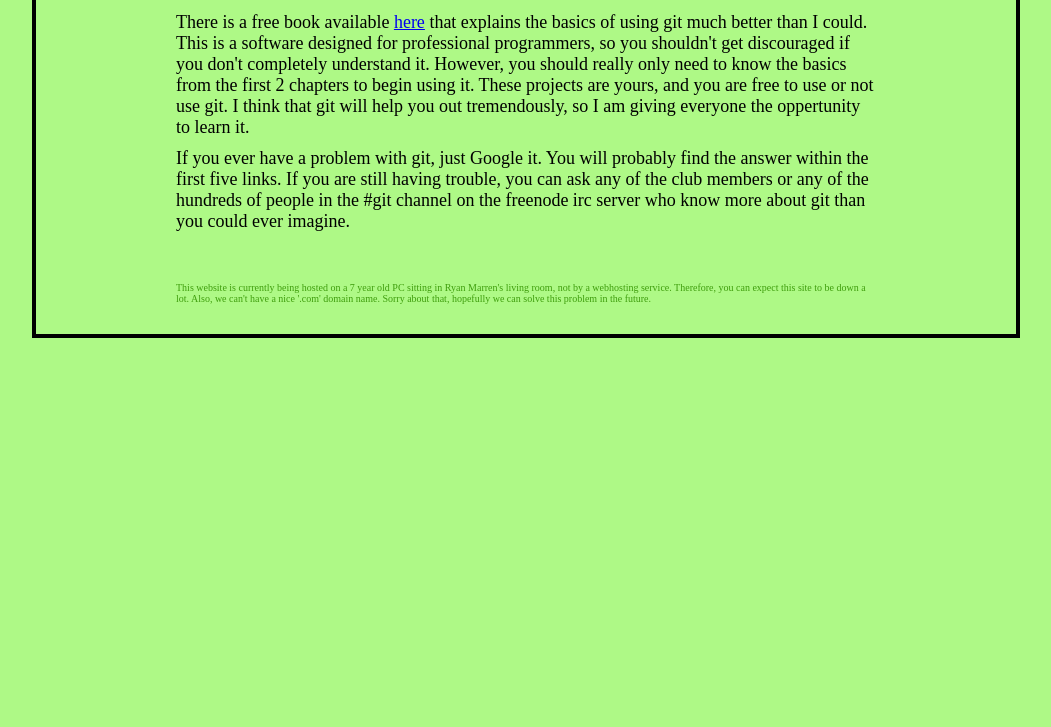
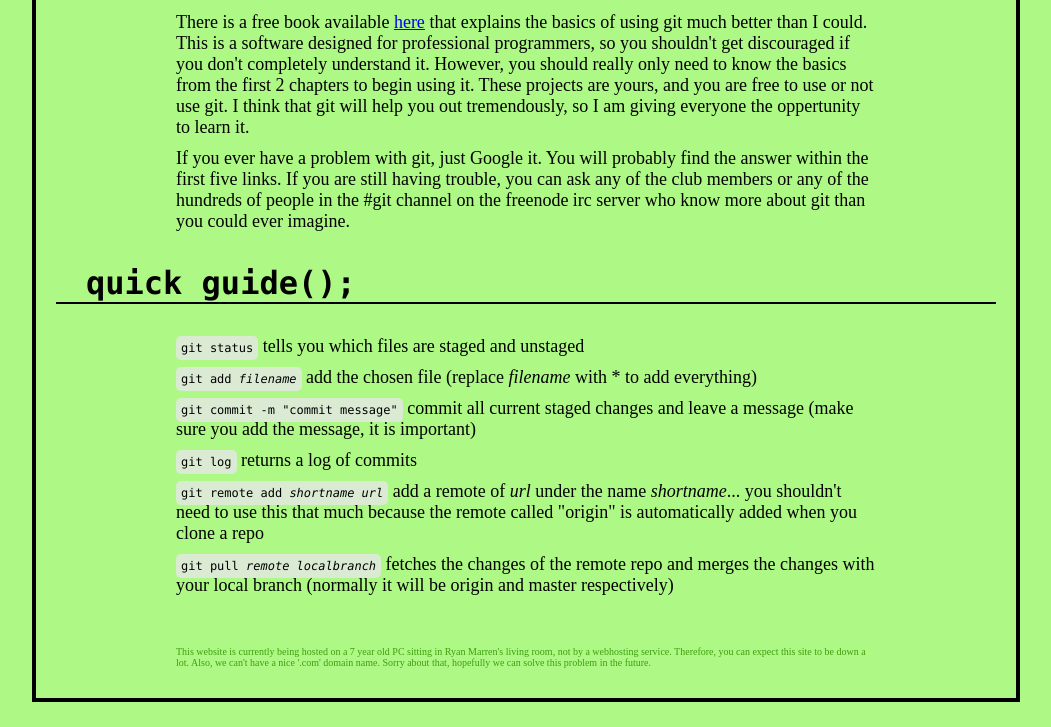
Before and after one commit to RyMarr475/TZHSProgramming, a plain HTML site: page git.html in a window 1280 px wide. Shown: the part 618-1345 px from the top of the page, without its empty margins (114-1165 px from the left). Before the commit the page ends 981 px from the top, so only its background shows below. Drawn offline with Linux system fonts and the light colour scheme.

Commit message:
added frequently used git commands section

```diff
--- a/css/main.css
+++ b/css/main.css
@@ -85,5 +85,10 @@ h3.chapter{
 	text-align:left;
 }
 
-.tutpic{
-	text-align: center;}
+.code{
+	font-family:lucida console;
+	font-size: 12px;
+	padding:5px;
+	background-color: rgba(230,230,230,.8);
+	border-radius: 5px;
+}
--- a/git.html
+++ b/git.html
@@ -39,7 +39,25 @@
 				<p>
 					If you ever have a problem with git, just Google it. You will probably find the answer within the first five links. If you are still having trouble, you can ask any of the club members or any of the hundreds of people in the #git channel on the freenode irc server who know more about git than you could ever imagine.
 				</p>
-
+				<h3 class="section">quick guide();</h3>
+				<p>
+					<span class="code">git status</span> tells you which files are staged and unstaged
+				</p>
+				<p>
+					<span class="code">git add <em>filename</em></span> add the chosen file (replace <em>filename</em> with * to add everything)
+				</p>
+				<p>
+					<span class="code">git commit -m "commit message"</span> commit all current staged changes and leave a message (make sure you add the message, it is important)
+				</p>
+				<p>
+					<span class="code">git log</span> returns a log of commits
+				</p>
+				<p>
+					<span class="code">git remote add <em>shortname url</em></span> add a remote of <em>url</em> under the name <em>shortname</em>... you shouldn't need to use this that much because the remote called "origin" is automatically added when you clone a repo
+				</p>
+				<p>
+					<span class="code">git pull <em>remote localbranch</em></span> fetches the changes of the remote repo and merges the changes with your local branch (normally it will be origin and master respectively)
+				</p>
 			<div>
 				<p id="info">
 					This website is currently being hosted on a 7 year old PC sitting in Ryan Marren's living room, not by a webhosting service.
```
